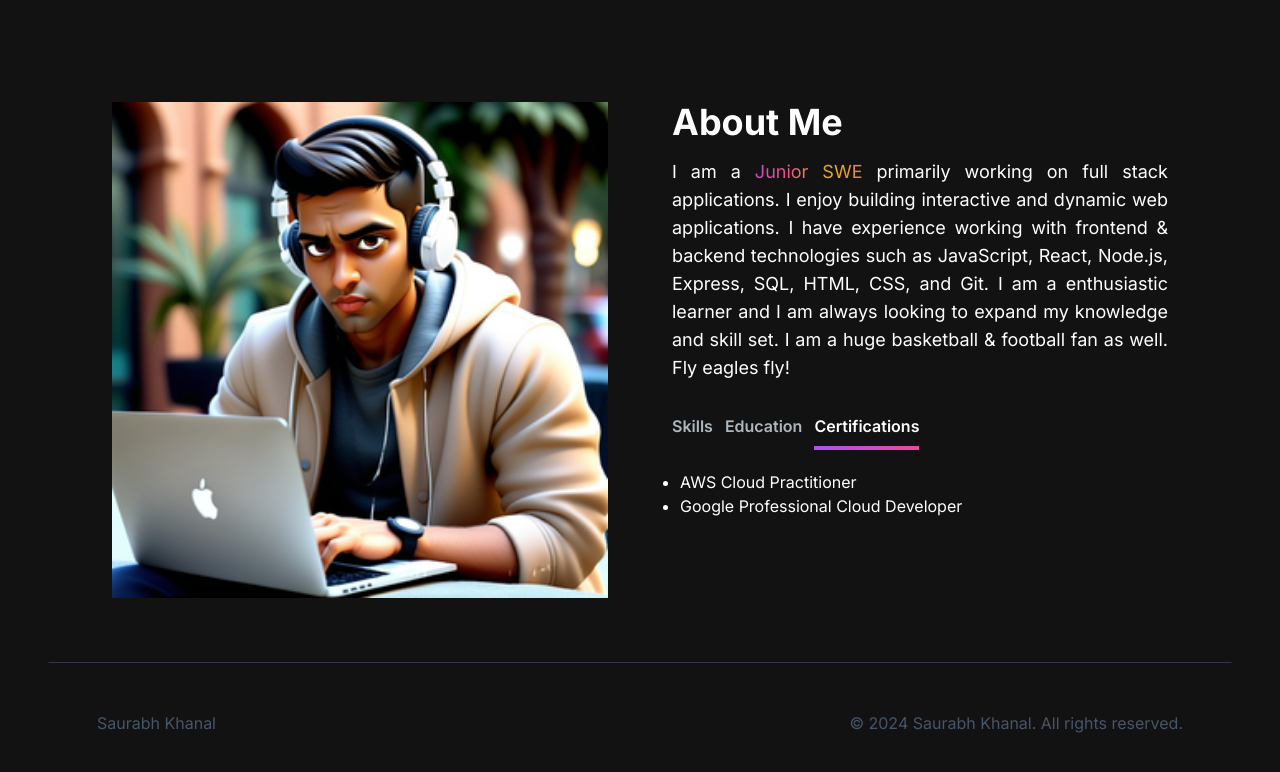
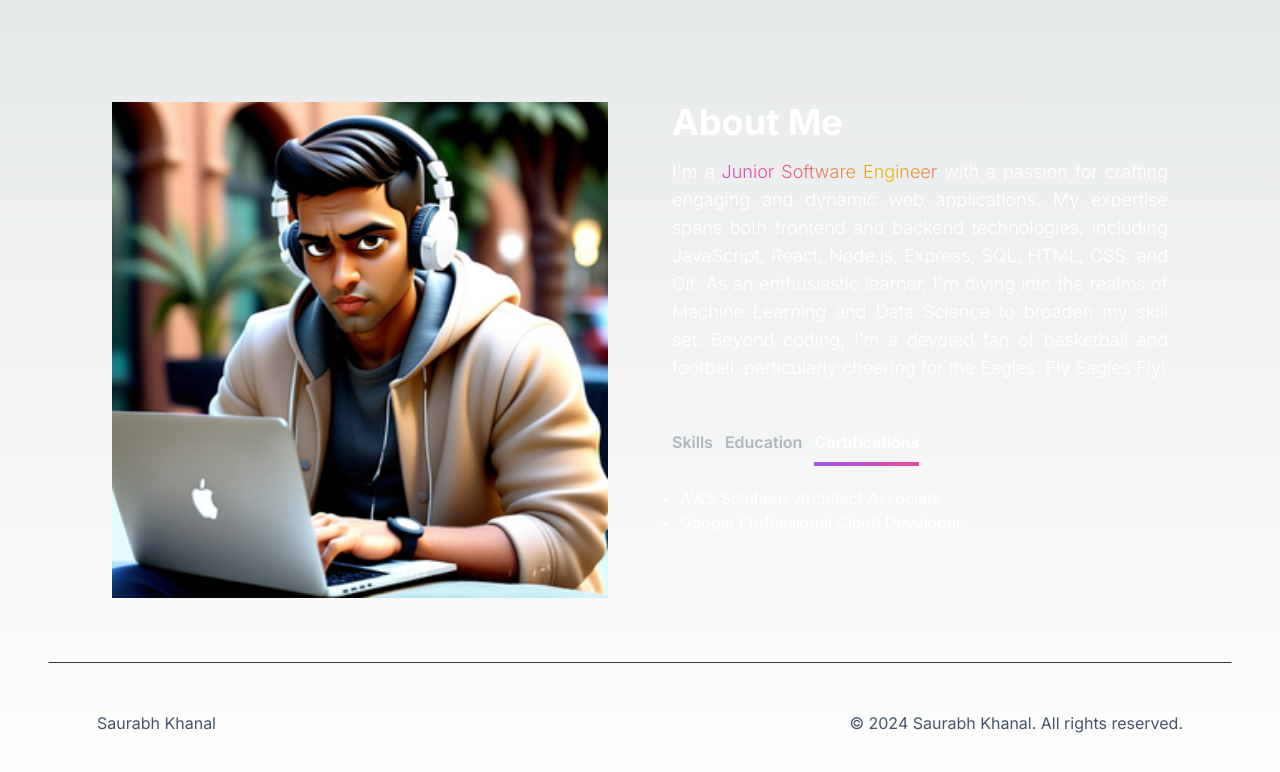
Before and after one commit to SaurabhK24/saurabhportfolio, a Next.js app: page / in a window 1280 px wide. Both pictures are taken after a click on the button "Certifications". Shown: the part 550-1322 px from the top of the page. Built offline with nearby package versions, Linux system fonts and the light colour scheme.

Commit message:
Design Changes
Backgroud Changed. Resume removal.

```diff
--- a/src/app/components/About.jsx
+++ b/src/app/components/About.jsx
@@ -23,7 +23,7 @@ const TAB_DATA = [
     id: "education",
     content: (
       <ul className="list-disc pl-2">
-        <li>George Mason University, Fairfax VA</li>
+        <li>B.S in Computer Science</li>
       </ul>
     ),
   },
@@ -32,7 +32,7 @@ const TAB_DATA = [
     id: "certifications",
     content: (
       <ul className="list-disc pl-2">
-        <li>AWS Cloud Practitioner</li>
+        <li>AWS Solutions Architect Associate</li>
         <li>Google Professional Cloud Developer</li>
       </ul>
     ),
@@ -55,14 +55,11 @@ const AboutSection = () => {
         <Image src="/images/about-image.png" width={500} height={500} />
         <div className="mt-4 md:mt-0 text-left flex flex-col h-full">
           <h2 className="text-4xl font-bold text-white mb-4">About Me</h2>
-          <p className="text-base lg:text-lg text-justify">
-            I am a <span className="gradient-text text-transparent animate-gradient">Junior SWE</span> primarily working on full stack applications.
-            I enjoy building interactive and dynamic web applications. I have experience
-            working with frontend & backend technologies such as JavaScript, React, Node.js, Express, SQL,
-            HTML, CSS, and Git. I am a enthusiastic learner and I am always
-            looking to expand my knowledge and skill set. I am a huge basketball & football
-            fan as well. Fly eagles fly!
-          </p>
+          <p className="text-base lg:text-lg text-justify text-blueGray-800 font-light leading-relaxed mt-0 mb-4">
+  I'm a <span className="gradient-text text-transparent animate-gradient">Junior Software Engineer</span> with a passion for crafting engaging and dynamic web applications. My expertise spans both frontend and backend technologies, including JavaScript, React, Node.js, Express, SQL, HTML, CSS, and Git. As an enthusiastic learner, I'm diving into the realms of Machine Learning and Data Science to broaden my skill set.
+
+  Beyond coding, I'm a devoted fan of basketball and football, particularly cheering for the Eagles. Fly Eagles Fly!
+</p>
           <div className="flex flex-row justify-start mt-8">
             <TabButton
               selectTab={() => handleTabChange("skills")}
--- a/src/app/page.js
+++ b/src/app/page.js
@@ -6,11 +6,10 @@ import AboutSection from './components/About'
 
 export default function Home() {
   return (
-    <main className="flex min-h-screen flex-col bg-[#121212] mx-auto px-12 py-4">
+    <main className="flex min-h-screen flex-col bg-blueGray-900 mx-auto px-12 py-4">
       <HeroSection></HeroSection>
       <AboutSection></AboutSection>
       <Footer></Footer>
-
     </main>
   )
 }
```
Also changed, not shown: src/app/components/HeroSection.jsx (+1 -1 lines).
